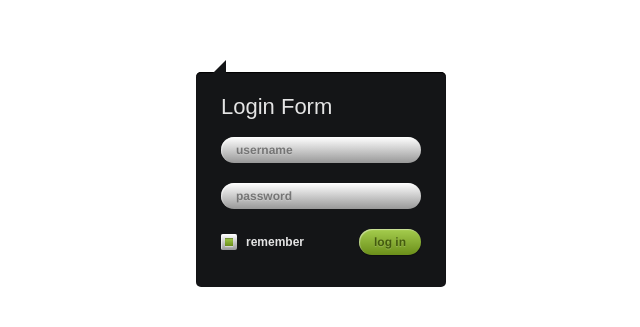
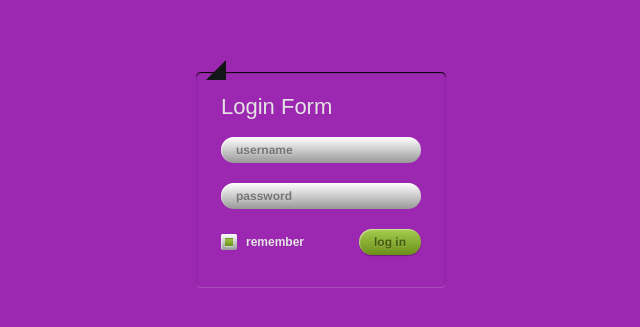
Before and after one commit to Harrisonkamau/scorpion, a plain HTML site: page login_form.html in a window 1280 px wide. Shown: the part 151-478 px from the top of the page, without its empty margins (312-952 px from the left). Drawn offline with nearby package versions, Linux system fonts and the light colour scheme.

Commit message:
change border size

```diff
--- a/assets/stylesheets/login.css
+++ b/assets/stylesheets/login.css
@@ -1,3 +1,8 @@
+
+body {
+  background-color: #9c27b0;
+
+}
 .login-form,
 .login-form h1,
 .login-form span,
@@ -14,9 +19,9 @@
     height: 200px;
     padding: 15px 25px 0 25px;
     margin-top: 15px;
-    cursor: default;
-    background-color: #141517;
-    -webkit-border-radius: 5px;
+    /*cursor: default;*/
+    /*background-color: #141517;*/
+    -webkit-border-radius: 15px;
     -moz-border-radius: 5px;
     border-radius: 5px;
 
```
